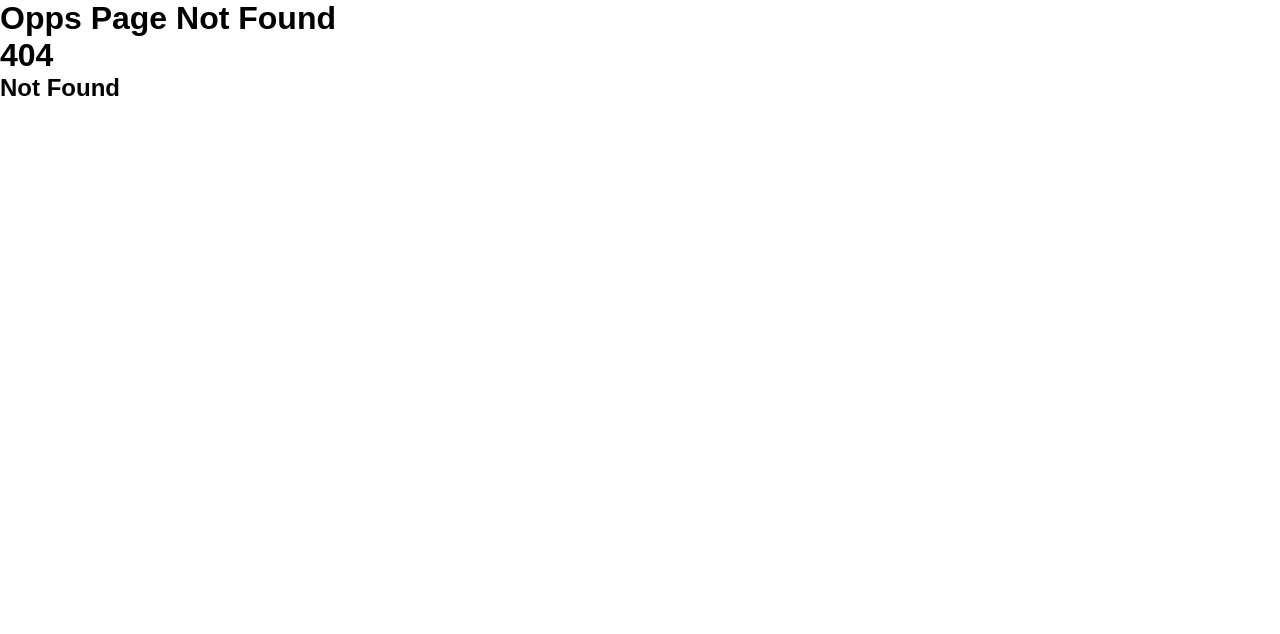
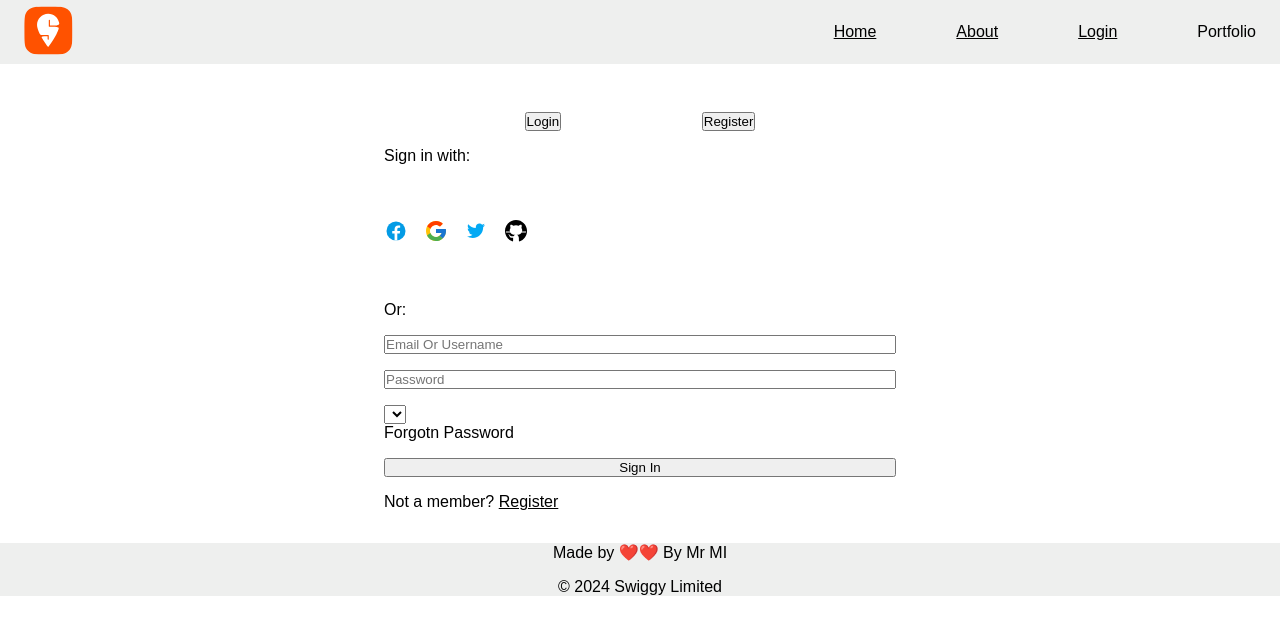
Before and after one commit to MrMi18/Dishify-, a React (Vite) app: page /Login in a window 1280 px wide. Before the commit this address had no page. Shown: the top 634 px of the page. Built offline with nearby package versions, Linux system fonts and the light colour scheme.

Commit message:
necessary changes

```diff
--- a/package.json
+++ b/package.json
@@ -27,6 +27,7 @@
     "@fortawesome/fontawesome-svg-core": "^6.6.0",
     "@fortawesome/free-solid-svg-icons": "^6.6.0",
     "@fortawesome/react-fontawesome": "^0.2.2",
+    "mongodb": "^6.11.0",
     "react": "^18.3.1",
     "react-dom": "^18.3.1",
     "react-router-dom": "^6.27.0"
--- a/src/App.js
+++ b/src/App.js
@@ -9,6 +9,7 @@ import About from "./Components/About";
 import Error from "./Components/Error";
 import Contact from "./Components/Contact";
 import ResMenu from "./Components/ResMenu";
+import Login from "./Components/Login";
 
 // Navbar Section
 
@@ -43,6 +44,10 @@ const appRouter = createBrowserRouter([
                 element: <About/>
             },
             {
+                path:"/Login",
+                element: <Login/>
+            },
+            {
                  path:"/",
                  element:<Main/>,
 
--- a/src/Components/Header.js
+++ b/src/Components/Header.js
@@ -15,6 +15,7 @@ const Header = () =>{
                        <Link to="/"> Home  </Link>
                         </li>
                      <li ><Link to="/About">About</Link></li>
+                     <li ><Link to="/Login">Login</Link></li>
                      <li>Portfolio</li>
                  </ul>
              </div>
--- /dev/null
+++ b/src/Components/Login.js
@@ -0,0 +1,49 @@
+import { Link } from "react-router-dom";
+
+const Login = () => {
+    return (
+        <div style={{display:"flex",justifyContent:"center",marginTop:"3rem"}}>
+        <div style={{display:"flex",justifyContent:"center",flexDirection:"column",justifyItems:"center",width:"40%",gap:"1rem",}}>
+            <div style={{display:"flex",justifyContent:"space-evenly"}}>
+                <button>Login</button>
+                <button>Register</button>
+            </div>
+            <div> Sign in with:</div>
+            <div style={{display:"flex", gap:"1rem"}}>
+                <div >
+                 <svg style={{width:"1.5rem"}} xmlns="http://www.w3.org/2000/svg" x="0px" y="0px" width="100" height="100" viewBox="0 0 48 48">
+                       <path fill="#039be5" d="M24 5A19 19 0 1 0 24 43A19 19 0 1 0 24 5Z"></path><path fill="#fff" d="M26.572,29.036h4.917l0.772-4.995h-5.69v-2.73c0-2.075,0.678-3.915,2.619-3.915h3.119v-4.359c-0.548-0.074-1.707-0.236-3.897-0.236c-4.573,0-7.254,2.415-7.254,7.917v3.323h-4.701v4.995h4.701v13.729C22.089,42.905,23.032,43,24,43c0.875,0,1.729-0.08,2.572-0.194V29.036z"></path>
+                 </svg>
+
+                 </div>
+                <div>
+                <svg style={{width:"1.5rem"}} xmlns="http://www.w3.org/2000/svg" x="0px" y="0px" width="100" height="100" viewBox="0 0 48 48">
+                <path fill="#FFC107" d="M43.611,20.083H42V20H24v8h11.303c-1.649,4.657-6.08,8-11.303,8c-6.627,0-12-5.373-12-12c0-6.627,5.373-12,12-12c3.059,0,5.842,1.154,7.961,3.039l5.657-5.657C34.046,6.053,29.268,4,24,4C12.955,4,4,12.955,4,24c0,11.045,8.955,20,20,20c11.045,0,20-8.955,20-20C44,22.659,43.862,21.35,43.611,20.083z"></path><path fill="#FF3D00" d="M6.306,14.691l6.571,4.819C14.655,15.108,18.961,12,24,12c3.059,0,5.842,1.154,7.961,3.039l5.657-5.657C34.046,6.053,29.268,4,24,4C16.318,4,9.656,8.337,6.306,14.691z"></path><path fill="#4CAF50" d="M24,44c5.166,0,9.86-1.977,13.409-5.192l-6.19-5.238C29.211,35.091,26.715,36,24,36c-5.202,0-9.619-3.317-11.283-7.946l-6.522,5.025C9.505,39.556,16.227,44,24,44z"></path><path fill="#1976D2" d="M43.611,20.083H42V20H24v8h11.303c-0.792,2.237-2.231,4.166-4.087,5.571c0.001-0.001,0.002-0.001,0.003-0.002l6.19,5.238C36.971,39.205,44,34,44,24C44,22.659,43.862,21.35,43.611,20.083z"></path>
+                </svg>
+                </div>
+                <div>
+                <svg style={{width:"1.5rem"}} xmlns="http://www.w3.org/2000/svg" x="0px" y="0px" width="100" height="100" viewBox="0 0 48 48">
+                <path fill="#03A9F4" d="M42,12.429c-1.323,0.586-2.746,0.977-4.247,1.162c1.526-0.906,2.7-2.351,3.251-4.058c-1.428,0.837-3.01,1.452-4.693,1.776C34.967,9.884,33.05,9,30.926,9c-4.08,0-7.387,3.278-7.387,7.32c0,0.572,0.067,1.129,0.193,1.67c-6.138-0.308-11.582-3.226-15.224-7.654c-0.64,1.082-1,2.349-1,3.686c0,2.541,1.301,4.778,3.285,6.096c-1.211-0.037-2.351-0.374-3.349-0.914c0,0.022,0,0.055,0,0.086c0,3.551,2.547,6.508,5.923,7.181c-0.617,0.169-1.269,0.263-1.941,0.263c-0.477,0-0.942-0.054-1.392-0.135c0.94,2.902,3.667,5.023,6.898,5.086c-2.528,1.96-5.712,3.134-9.174,3.134c-0.598,0-1.183-0.034-1.761-0.104C9.268,36.786,13.152,38,17.321,38c13.585,0,21.017-11.156,21.017-20.834c0-0.317-0.01-0.633-0.025-0.945C39.763,15.197,41.013,13.905,42,12.429"></path>
+                </svg>
+                </div>
+                <div>
+                <svg  style={{width:"1.5rem"}} xmlns="http://www.w3.org/2000/svg" x="0px" y="0px" width="100" height="100" viewBox="0 0 50 50">
+                 <path d="M17.791,46.836C18.502,46.53,19,45.823,19,45v-5.4c0-0.197,0.016-0.402,0.041-0.61C19.027,38.994,19.014,38.997,19,39 c0,0-3,0-3.6,0c-1.5,0-2.8-0.6-3.4-1.8c-0.7-1.3-1-3.5-2.8-4.7C8.9,32.3,9.1,32,9.7,32c0.6,0.1,1.9,0.9,2.7,2c0.9,1.1,1.8,2,3.4,2 c2.487,0,3.82-0.125,4.622-0.555C21.356,34.056,22.649,33,24,33v-0.025c-5.668-0.182-9.289-2.066-10.975-4.975 c-3.665,0.042-6.856,0.405-8.677,0.707c-0.058-0.327-0.108-0.656-0.151-0.987c1.797-0.296,4.843-0.647,8.345-0.714 c-0.112-0.276-0.209-0.559-0.291-0.849c-3.511-0.178-6.541-0.039-8.187,0.097c-0.02-0.332-0.047-0.663-0.051-0.999 c1.649-0.135,4.597-0.27,8.018-0.111c-0.079-0.5-0.13-1.011-0.13-1.543c0-1.7,0.6-3.5,1.7-5c-0.5-1.7-1.2-5.3,0.2-6.6 c2.7,0,4.6,1.3,5.5,2.1C21,13.4,22.9,13,25,13s4,0.4,5.6,1.1c0.9-0.8,2.8-2.1,5.5-2.1c1.5,1.4,0.7,5,0.2,6.6c1.1,1.5,1.7,3.2,1.6,5 c0,0.484-0.045,0.951-0.11,1.409c3.499-0.172,6.527-0.034,8.204,0.102c-0.002,0.337-0.033,0.666-0.051,0.999 c-1.671-0.138-4.775-0.28-8.359-0.089c-0.089,0.336-0.197,0.663-0.325,0.98c3.546,0.046,6.665,0.389,8.548,0.689 c-0.043,0.332-0.093,0.661-0.151,0.987c-1.912-0.306-5.171-0.664-8.879-0.682C35.112,30.873,31.557,32.75,26,32.969V33 c2.6,0,5,3.9,5,6.6V45c0,0.823,0.498,1.53,1.209,1.836C41.37,43.804,48,35.164,48,25C48,12.318,37.683,2,25,2S2,12.318,2,25 C2,35.164,8.63,43.804,17.791,46.836z"></path>
+                </svg>
+                </div>
+
+            </div>
+            <div><p>Or:</p></div>
+            <input placeholder="Email Or Username"></input>
+            <input placeholder="Password"></input>
+            <div>
+                <select>Remember me </select>
+                <p>Forgotn Password</p>
+            </div>
+            <button>Sign In</button>
+            <div>Not a member? <Link>Register</Link></div>
+        </div>
+        </div>
+    )
+}
+export default Login;
--- a/src/Components/Main.js
+++ b/src/Components/Main.js
@@ -53,10 +53,12 @@ const Main = () =>{
         const json = await data.json();
 
 
-
+        console.log(json);
         const API_DATA = json?.data?.cards[1]?.card?.card?.gridElements?.infoWithStyle?.restaurants;
         setResData(API_DATA);
         setAllResData(API_DATA);
+
+
     };
 
     if(resData.length===0){
@@ -84,7 +86,8 @@ const Main = () =>{
 
             <div style={{display:"flex", gap:"1.5rem", flexWrap:"wrap", justifyContent:"center"}} >
               {
-                resData.map(data => <Link to={"/ResturantMenu/"+data.info.id} key={data.info.id}>
+
+                resData.map(data => <Link to={"/ResturantMenu/"+data.info.id} key={data.info.id}  style={{textDecoration:"none"}}>
                         <Cards apiData={data} /></Link>)
               }
 
--- a/style.css
+++ b/style.css
@@ -2,12 +2,16 @@
     padding: 0px;
     margin: 0px;
     box-sizing: border-box;
-    font-family: ProximaNova, arial, Helvetica Neue, sans-serif;;
+    font-family: ProximaNova, arial, Helvetica Neue, sans-serif;
+    color:black;
 }
 .card:hover {
 
     border: 1px solid #aaaaaa ;
     box-shadow: .2rem .2rem .2rem #aaaaaa;
+}
+.card{
+
 }
 .shimmer-cards{
     width:14rem;
```
Also changed, not shown: src/Components/mongo.js (added, +11 -0 lines), 1 other file (tests, documents, lock files or other folders).
